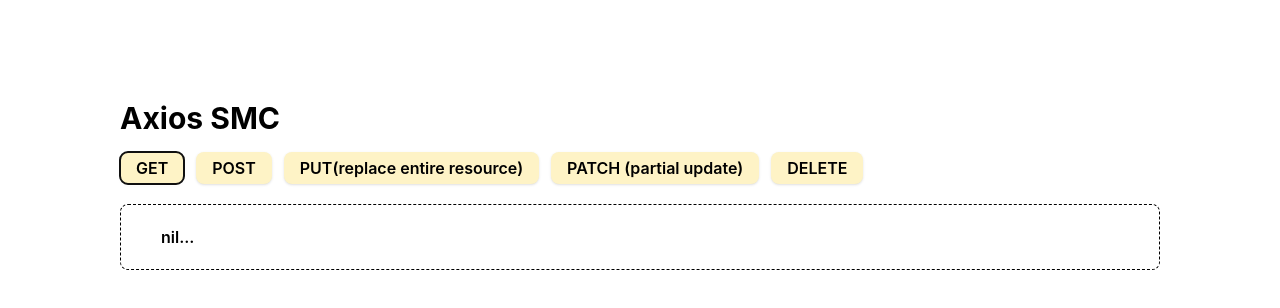
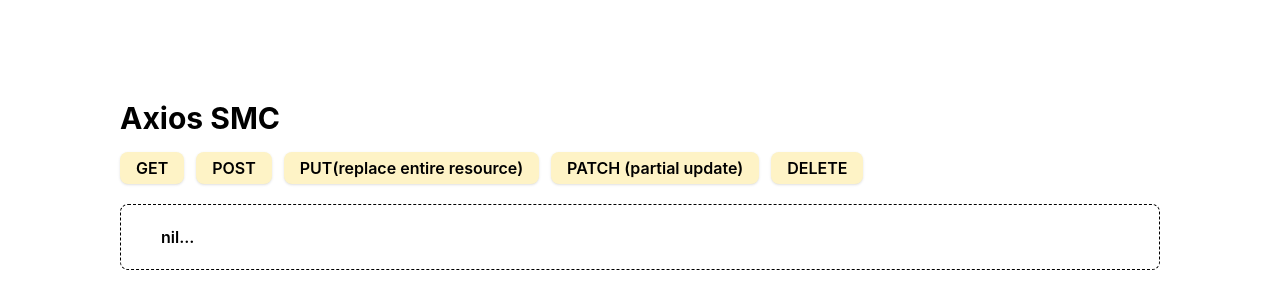
Before and after one commit to nyanxx/axios-smc, a React (Vite) app: page / in a window 1280 px wide. Shown: the top 308 px of the page. Built offline with nearby package versions, Linux system fonts and the light colour scheme.

Commit message:
refactor

```diff
--- a/src/App.tsx
+++ b/src/App.tsx
@@ -1,30 +1,21 @@
-import { useEffect, useRef } from "react"
-import {
-  ROUTES,
-} from "./config"
 import axios from "./api/axios"
-import type { PostData, PostObject } from "./types/PostData"
-import { AxiosError } from "axios"
-// import type { ResponseData } from "./types/ResponseData"
+import { AxiosError, type AxiosRequestConfig } from "axios"
+import { axiosButtons } from "./data"
 
 const App = () => {
 
-  const getData = async (): Promise<void> => {
+  const handleClick = async (options: AxiosRequestConfig) => {
     try {
-      // const res = await axios.get<ResponseData[]>("posts?id=12") // OR
-      // const res = await axios.get<ResponseData[]>("posts", { params: { userId: 12 } })
-      // const res = await axios.get<PostData>("posts/5", { params: { postId: 12 } })
-      const res = await axios.get<PostData>("posts/5", { params: { postId: 12 } })
-
+      const res = await axios({ ...options })
 
       // if the request failed the below code will not event execute
       console.log("Response Status Code:", res.status) // 200
       console.log("Request Method:", res.config.method)
       console.log("Request Header:", res.headers)
       // data is available in res.data
-      if (res.status === 200) console.log("Data:", res.data)
-
-
+      if (res.status === 200) {
+        console.log("Data:", res.data)
+      }
       // no need to use the .json() axios automatically converts JSON for you
     } catch (error) {
       if (error instanceof AxiosError) {
@@ -41,182 +32,32 @@
     }
   }
 
-  const postData = async (): Promise<void> => {
-
-    const postData: PostObject = {
-      title: "Learning Request Body",
-      body: "Practice sending body data",
-      userId: 3
-    }
-
-    try {
-      const res = await axios.post<PostData>(
-        ROUTES.POSTS,
-        postData
-      )
-
-      console.log("Response Status Code:", res.status) // 201
-      console.log("Request Method:", res.config.method)
-      console.log("Data:", res.data)
-      console.log(res.data.id)
-
-    } catch (error) {
-      if (error instanceof AxiosError) {
-        console.log("Error Message:", error.message)
-        console.log("Error Config:", error.config)
-        if (!error.response) { return console.error("Check network and try again!") }
-        console.log("Error Status Code:", error.status)
-        if (error.status === 400) { console.error("Bad Request") }
-        if (error.status === 401) { console.error("Unauthorized") }
-        if (error.status === 404) { console.error("Resource not found") }
-      } else {
-        console.error("Unexpected Error:", error)
-      }
-    }
-  }
-
-
-  const putData = async (): Promise<void> => {
-
-    const replaceData: PostData = {
-      id: 1,
-      title: "New Title",
-      body: "New Body",
-      userId: 1
-    }
-
-    try {
-      const res = await axios.put(
-        // PARAMS.POST_1,
-        "posts/2",
-        replaceData
-      )
-      console.log("Response Status Code:", res.status) // 201
-      console.log("Request Method:", res.config.method)
-      console.log("Data:", res.data)
-      console.log(res.data.id)
-
-    } catch (error) {
-      if (error instanceof AxiosError) {
-        console.log("Error Message:", error.message)
-        console.log("Error Config:", error.config)
-        if (!error.response) { return console.error("Check network and try again!") }
-        console.log("Error Status Code:", error.status)
-        if (error.status === 400) { console.error("Bad Request") }
-        if (error.status === 401) { console.error("Unauthorized") }
-        if (error.status === 404) { console.error("Resource not found") }
-      } else {
-        console.error("Unexpected Error:", error)
-      }
-    }
-  }
-
-  const patchData = async (): Promise<void> => {
-
-    type UpdateData = Pick<PostObject, "title">
-    const updateData: UpdateData = {
-      title: "Patched Title"
-    }
-
-    try {
-      const res = await axios.patch(
-        ROUTES.POST_1,
-        updateData
-      )
-      console.log("Response Status Code:", res.status)
-      console.log("Request Method:", res.config.method)
-      console.log("Data:", res.data)
-      console.log(res.data.id)
-
-    } catch (error) {
-      if (error instanceof AxiosError) {
-        console.log("Error Message:", error.message)
-        console.log("Error Config:", error.config)
-        if (!error.response) { return console.error("Check network and try again!") }
-        console.log("Error Status Code:", error.status)
-        if (error.status === 400) { console.error("Bad Request") }
-        if (error.status === 401) { console.error("Unauthorized") }
-        if (error.status === 404) { console.error("Resource not found") }
-      } else {
-        console.error("Unexpected Error:", error)
-      }
-    }
-  }
-
-  const deleteData = async (): Promise<void> => {
-    try {
-      const res = await axios.delete(
-        ROUTES.POST_1,
-      )
-      console.log("Response Status Code:", res.status) //200
-      console.log("Request Method:", res.config.method)
-      console.log("Data:", res.data)
-
-    } catch (error) {
-      if (error instanceof AxiosError) {
-        console.log("Error Message:", error.message)
-        console.log("Error Config:", error.config)
-        if (!error.response) { return console.error("Check network and try again!") }
-        console.log("Error Status Code:", error.status)
-        if (error.status === 400) { console.error("Bad Request") }
-        if (error.status === 401) { console.error("Unauthorized") }
-        if (error.status === 404) { console.error("Resource not found") }
-      } else {
-        console.error("Unexpected Error:", error)
-      }
-    }
-  }
-
-  const btnRef = useRef<HTMLButtonElement>(null)
-  useEffect(() => {
-    btnRef.current?.focus()
-  }, [])
-
   return (
     <main className="py-10 px-20 md:py-25 md:px-30">
       <h1 className="text-3xl font-bold mb-4">Axios SMC</h1>
       <div className="flex flex-wrap gap-3 font-semibold text-md mb-5">
-        <button
-          className="cursor-pointer shadow-sm py-1 px-4  bg-amber-100 hover:bg-[#fdeeb5] rounded-lg"
-          ref={btnRef}
-          type="button"
-          onClick={() => getData()}
-        >
-          GET
-        </button>
-        <button
-          className="cursor-pointer shadow-sm py-1 px-4  bg-amber-100 hover:bg-[#fdeeb5] rounded-lg"
-          type="button"
-          onClick={() => postData()}
-        >
-          POST
-        </button>
-        <button
-          className="cursor-pointer shadow-sm py-1 px-4  bg-amber-100 hover:bg-[#fdeeb5] rounded-lg"
-          type="button"
-          onClick={() => putData()}
-        >
-          PUT(replace entire resource)
-        </button>
-        <button
-          className="cursor-pointer shadow-sm py-1 px-4  bg-amber-100 hover:bg-[#fdeeb5] rounded-lg"
-          type="button"
-          onClick={() => patchData()}
-        >
-          PATCH (partial update)
-        </button>
-        <button
-          className="cursor-pointer shadow-sm py-1 px-4  bg-amber-100 hover:bg-[#fdeeb5] rounded-lg"
-          type="button"
-          onClick={() => deleteData()}
-        >
-          DELETE
-        </button>
+        {
+          axiosButtons.map((el) => (
+            <button
+              key={el.btnName}
+              className="cursor-pointer shadow-sm py-1 px-4  bg-amber-100 hover:bg-[#fdeeb5] rounded-lg"
+              type="button"
+              onClick={() => handleClick({
+                method: el.method,
+                url: el.url,
+                params: el.params,
+                data: el.data
+              })}
+            >
+              {el.btnName}
+            </button>
+          ))
+        }
       </div>
       <section className="border rounded-lg py-5 px-10 font-semibold border-dashed">
         nil...
       </section>
-    </main>
+    </main >
   )
 }
 
--- a/src/config/index.ts
+++ b/src/config/index.ts
@@ -1,4 +1,4 @@
-type RequestMethod = "GET" | "POST" | "PUT" | "PATCH" | "DELETE"
+export type RequestMethod = "GET" | "POST" | "PUT" | "PATCH" | "DELETE"
 const BASEURL = "https://jsonplaceholder.typicode.com/"
 
 /**
--- /dev/null
+++ b/src/data/index.ts
@@ -0,0 +1,63 @@
+import { ROUTES, type RequestMethod } from "../config";
+import type { PostData, PostObject } from "../types/PostData";
+
+type FetchButtonMeta = {
+    btnName: string;
+    method: RequestMethod;
+    url: string;
+    params?: Record<string, unknown>
+    data?: unknown
+};
+
+const postData: PostObject = {
+    title: "Learning Request Body",
+    body: "Practice sending body data",
+    userId: 3
+}
+
+const replaceData: PostData = {
+    id: 1,
+    title: "New Title",
+    body: "New Body",
+    userId: 1
+}
+
+
+type UpdateData = Pick<PostObject, "title">
+const updateData: UpdateData = {
+    title: "Patched Title"
+}
+
+export const axiosButtons: FetchButtonMeta[] = [
+    {
+        btnName: "GET",
+        method: "GET",
+        url: "posts/5",
+        params: { postId: 12 }
+    },
+    {
+        btnName: "POST",
+        method: "POST",
+        url: ROUTES.POSTS,
+        data: postData
+    },
+    {
+        btnName: "PUT(replace entire resource)",
+        method: "PUT",
+        // url: ROUTES.POST_1,
+        url: "posts/2",
+        data: replaceData
+    },
+    {
+        btnName: " PATCH (partial update)",
+        method: "PATCH",
+        url: ROUTES.POST_1,
+        data: updateData
+    },
+    {
+        btnName: "DELETE",
+        method: "DELETE",
+        url: ROUTES.POST_1,
+
+    },
+];
```
